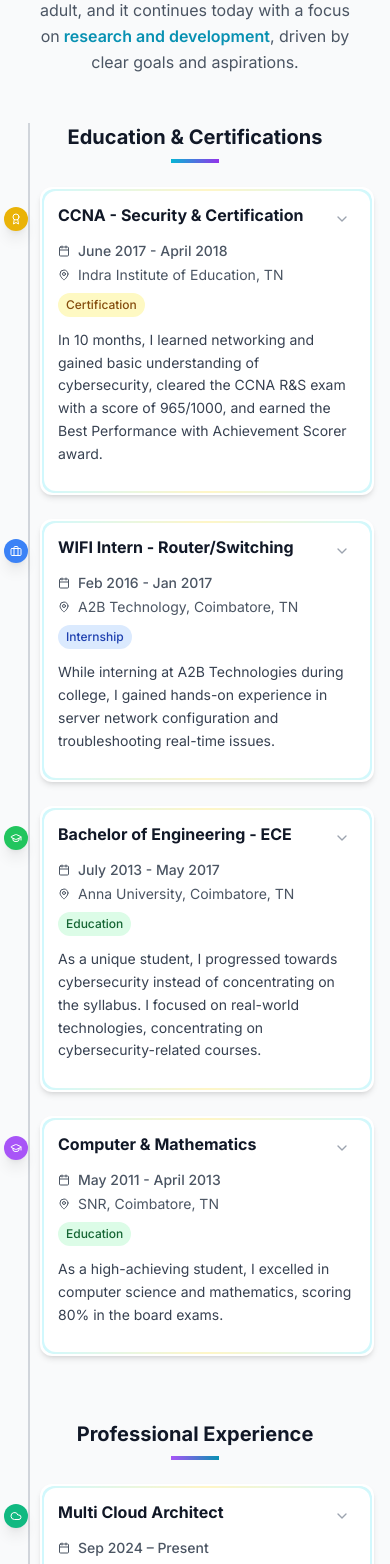
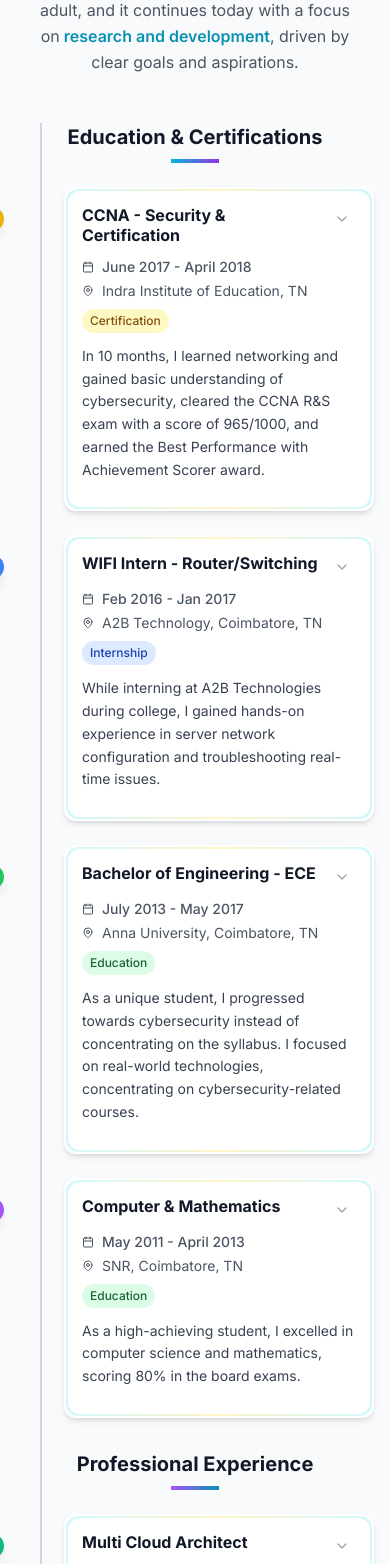
Before and after one commit to DeepanTechnoids/DEEPANTECHNOIDS.GITHUB.IO, a React (Vite) app: page / in a window 390 px wide. Shown: the part 6460-8024 px from the top of the page. Built offline with nearby package versions, Linux system fonts and the light colour scheme.

Commit message:
deepan update

```diff
--- a/src/components/Resume.tsx
+++ b/src/components/Resume.tsx
@@ -204,13 +204,19 @@ const Resume = () => {
     );
   };
 
-  const TimelineItem = ({ item, index, isLeft = true }: { item: any, index: number, isLeft?: boolean }) => {
+  const TimelineItem = ({ item, index, isLeft = true, isMobile = false }: { item: any, index: number, isLeft?: boolean, isMobile?: boolean }) => {
     const Icon = item.icon;
     const isExpanded = expandedItems.includes(item.id);
 
     return (
       <div
-        className={`relative mb-6 md:mb-8 lg:mb-10 ${isLeft ? 'md:pr-4 lg:pr-8' : 'md:pl-4 lg:pl-8'}`}
+        className={`relative mb-6 md:mb-8 lg:mb-10 ${
+          isMobile
+            ? 'pl-12 md:pl-16'
+            : isLeft
+              ? 'md:pr-4 lg:pr-8'
+              : 'md:pl-4 lg:pl-8'
+        }`}
         style={{
           animationDelay: `${index * 200}ms`,
           transform: isVisible ? 'translateY(0)' : 'translateY(30px)',
@@ -218,17 +224,29 @@ const Resume = () => {
           transition: `all 0.6s cubic-bezier(0.4, 0, 0.2, 1) ${index * 200}ms`
         }}
       >
-        {/* Timeline connector - Hidden on mobile, visible on md+ */}
-        <div className={`hidden md:block absolute top-6 ${isLeft ? 'right-0' : 'left-0'} w-4 lg:w-8 h-0.5 bg-gray-300`}></div>
+        {/* Timeline connector */}
+        <div className={`absolute top-6 h-0.5 bg-gray-300 ${
+          isMobile
+            ? 'hidden'
+            : `hidden md:block ${isLeft ? 'right-0' : 'left-0'} w-4 lg:w-8`
+        }`}></div>
 
-        {/* Timeline marker - Responsive positioning */}
-        <div className={`absolute top-5 ${isLeft ? 'md:-right-3' : 'md:-left-3'} -left-3 md:left-auto w-6 h-6 ${item.color} rounded-full flex items-center justify-center shadow-lg z-10`}>
+        {/* Timeline marker */}
+        <div className={`absolute top-5 w-6 h-6 ${item.color} rounded-full flex items-center justify-center shadow-lg z-10 ${
+          isMobile
+            ? '-left-9 md:-left-11'
+            : isLeft
+              ? '-left-3 md:-right-3'
+              : '-left-3 md:-left-3'
+        }`}>
           <Icon className="h-3 w-3 text-white" />
         </div>
 
-        {/* Content card - Fully responsive */}
+        {/* Content card */}
         <div
-          className="group bg-white rounded-xl md:rounded-2xl shadow-md hover:shadow-lg md:hover:shadow-xl transition-all duration-300 border-2 border-transparent overflow-hidden ml-6 md:ml-0 relative cursor-pointer"
+          className={`group bg-white rounded-xl md:rounded-2xl shadow-md hover:shadow-lg md:hover:shadow-xl transition-all duration-300 border-2 border-transparent overflow-hidden relative cursor-pointer ${
+            isMobile ? '' : 'ml-6 md:ml-0'
+          }`}
           onClick={() => toggleExpanded(item.id)}
         >
           {/* Multi-color animated border */}
@@ -349,39 +367,77 @@ const Resume = () => {
         </div>
 
         {/* Fully Responsive Layout */}
-        <div className="grid grid-cols-1 lg:grid-cols-2 gap-8 lg:gap-12 relative">
+        <div className="relative">
           {/* Central Timeline Line - Hidden on mobile, visible on lg+ */}
           <div className="hidden lg:block absolute left-1/2 top-0 bottom-0 w-0.5 bg-gray-300 transform -translate-x-1/2"></div>
 
-          {/* Mobile Timeline Line - Visible only on mobile and tablet */}
-          <div className="lg:hidden absolute left-3 top-0 bottom-0 w-0.5 bg-gray-300"></div>
+          {/* Mobile Timeline Line - Visible only on mobile */}
+          <div className="block lg:hidden absolute left-6 top-0 bottom-0 w-0.5 bg-gray-300"></div>
 
+          {/* Mobile Layout - Single Column */}
+          <div className="block lg:hidden space-y-6 md:space-y-8">
+            {/* Education Section */}
+            <div className="mb-8">
+              <div className="text-center mb-6">
+                <h3 className="text-xl md:text-2xl font-bold text-gray-900 mb-2">
+                  Education & Certifications
+                </h3>
+                <div className="w-12 md:w-16 h-1 bg-gradient-to-r from-cyan-500 to-purple-600 mx-auto"></div>
+              </div>
+
+              <div className="space-y-6">
+                {educationData.map((item, index) => (
+                  <TimelineItem key={item.id} item={item} index={index} isLeft={true} isMobile={true} />
+                ))}
+              </div>
+            </div>
+
+            {/* Experience Section */}
+            <div className="mb-8">
+              <div className="text-center mb-6">
+                <h3 className="text-xl md:text-2xl font-bold text-gray-900 mb-2">
+                  Professional Experience
+                </h3>
+                <div className="w-12 md:w-16 h-1 bg-gradient-to-r from-purple-500 to-cyan-600 mx-auto"></div>
+              </div>
+
+              <div className="space-y-6">
+                {experienceData.map((item, index) => (
+                  <TimelineItem key={item.id} item={item} index={index + educationData.length} isLeft={false} isMobile={true} />
+                ))}
+              </div>
+            </div>
+          </div>
+
+          {/* Desktop Layout - Two Columns */}
+          <div className="hidden lg:grid lg:grid-cols-2 gap-8 lg:gap-12">
             {/* Left Column - Education, Certifications, Internships */}
             <div className="space-y-6 md:space-y-8">
-            <div className="text-center lg:text-right mb-6 md:mb-8">
-              <h3 className="text-xl md:text-2xl font-bold text-gray-900 mb-2 px-2">
+              <div className="text-right mb-6 md:mb-8">
+                <h3 className="text-xl md:text-2xl font-bold text-gray-900 mb-2">
                   Education & Certifications
                 </h3>
-              <div className="w-12 md:w-16 h-1 bg-gradient-to-r from-cyan-500 to-purple-600 mx-auto lg:ml-auto lg:mr-0"></div>
+                <div className="w-12 md:w-16 h-1 bg-gradient-to-r from-cyan-500 to-purple-600 ml-auto"></div>
               </div>
 
               {educationData.map((item, index) => (
-              <TimelineItem key={item.id} item={item} index={index} isLeft={true} />
+                <TimelineItem key={item.id} item={item} index={index} isLeft={true} isMobile={false} />
               ))}
             </div>
 
             {/* Right Column - Professional Experience */}
-          <div className="space-y-6 md:space-y-8 mt-8 md:mt-12 lg:mt-0">
-            <div className="text-center lg:text-left mb-6 md:mb-8">
-              <h3 className="text-xl md:text-2xl font-bold text-gray-900 mb-2 px-2">
+            <div className="space-y-6 md:space-y-8">
+              <div className="text-left mb-6 md:mb-8">
+                <h3 className="text-xl md:text-2xl font-bold text-gray-900 mb-2">
                   Professional Experience
                 </h3>
-              <div className="w-12 md:w-16 h-1 bg-gradient-to-r from-purple-500 to-cyan-600 mx-auto lg:ml-0 lg:mr-auto"></div>
+                <div className="w-12 md:w-16 h-1 bg-gradient-to-r from-purple-500 to-cyan-600"></div>
               </div>
 
               {experienceData.map((item, index) => (
-              <TimelineItem key={item.id} item={item} index={index} isLeft={false} />
+                <TimelineItem key={item.id} item={item} index={index} isLeft={false} isMobile={false} />
               ))}
+            </div>
           </div>
         </div>
       </div>
```
Lines whose indentation alone changed are shown as unchanged.
